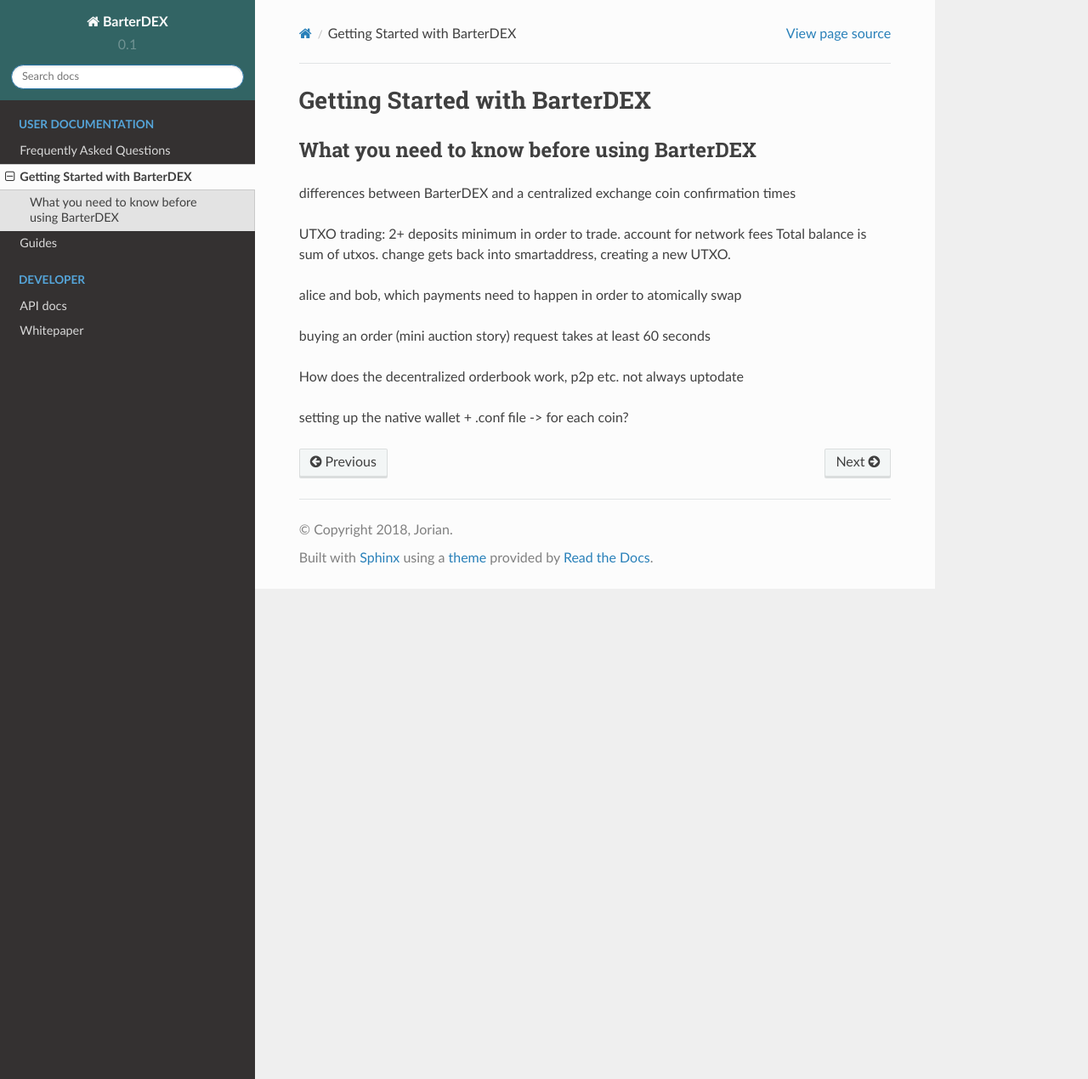
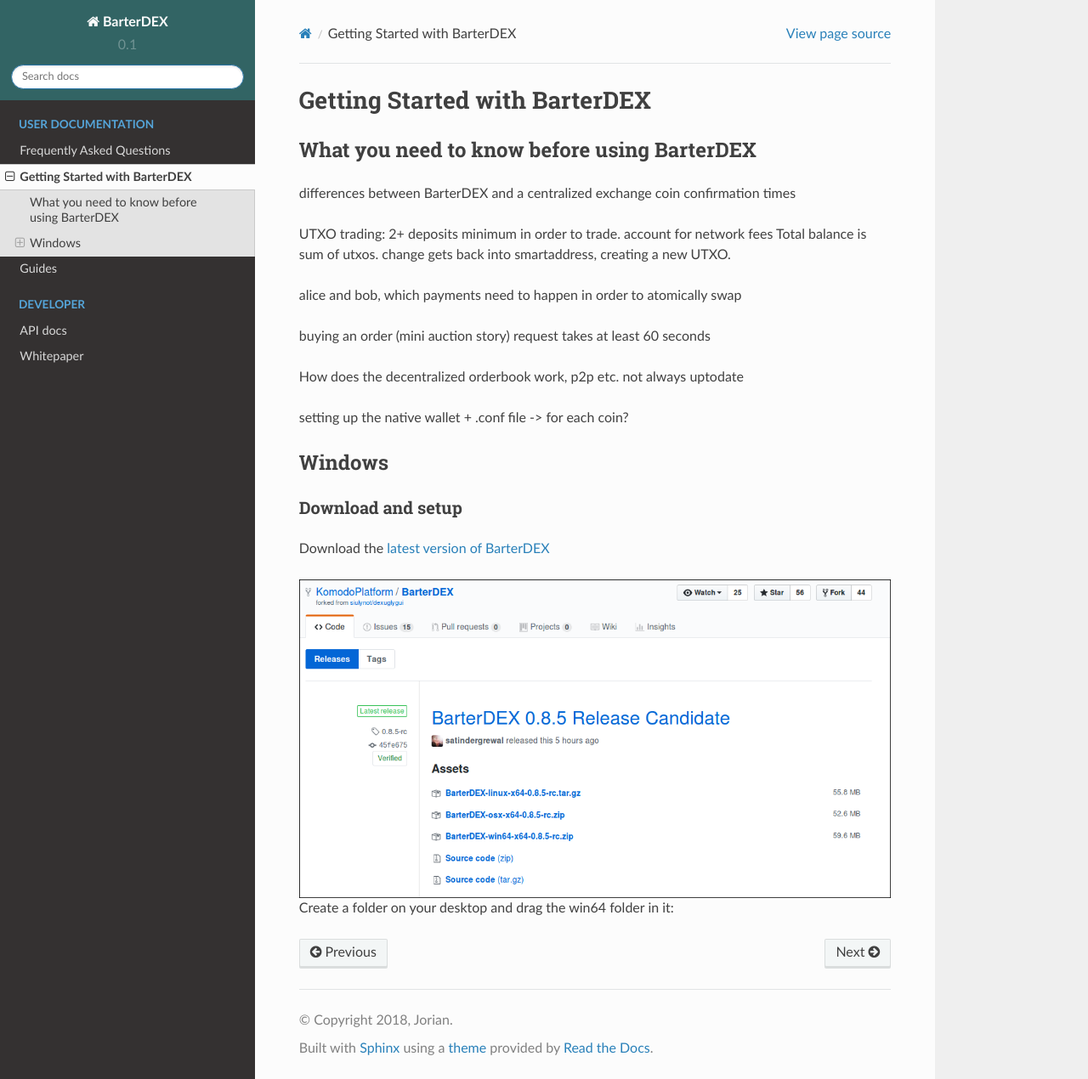
Before and after one commit to jorian/barterdexdocs, a Sphinx documentation site: the page built from docs/source/getting_started.rst, in a window 1280 px wide and 1270 px high. Shown: the whole window at 85% size. Built offline with Sphinx 7.4.7 and the Read the Docs theme 2.0.0, drawn with Linux system fonts in a browser that asks for light colours.

Commit message:
start with windows guide

```diff
--- a/docs/source/api.rst
+++ b/docs/source/api.rst
@@ -99,7 +99,7 @@
    	"base":"KMD",
    	"rel":"BTC",
    	"margin":0.05,
-	"refbase":"kmd"
+	"refbase":"kmd",
 	"refrel":"coinmarketcap"
    }
 
--- a/docs/source/getting_started.rst
+++ b/docs/source/getting_started.rst
@@ -21,3 +21,18 @@
 How does the decentralized orderbook work, p2p etc. not always uptodate
 
 setting up the native wallet + .conf file -> for each coin?
+
+Windows
+-------
+
+Download and setup
+^^^^^^^^^^^^^^^^^^
+
+Download the `latest version of BarterDEX`_
+
+.. _latest version of BarterDEX: https://github.com/KomodoPlatform/BarterDEX/releases
+
+.. image:: _static/images/github_release.png
+   :align: center
+
+Create a folder on your desktop and drag the win64 folder in it:
```
Also changed, not shown: docs/source/_static/images/github_release.png (added), 11 other files.
